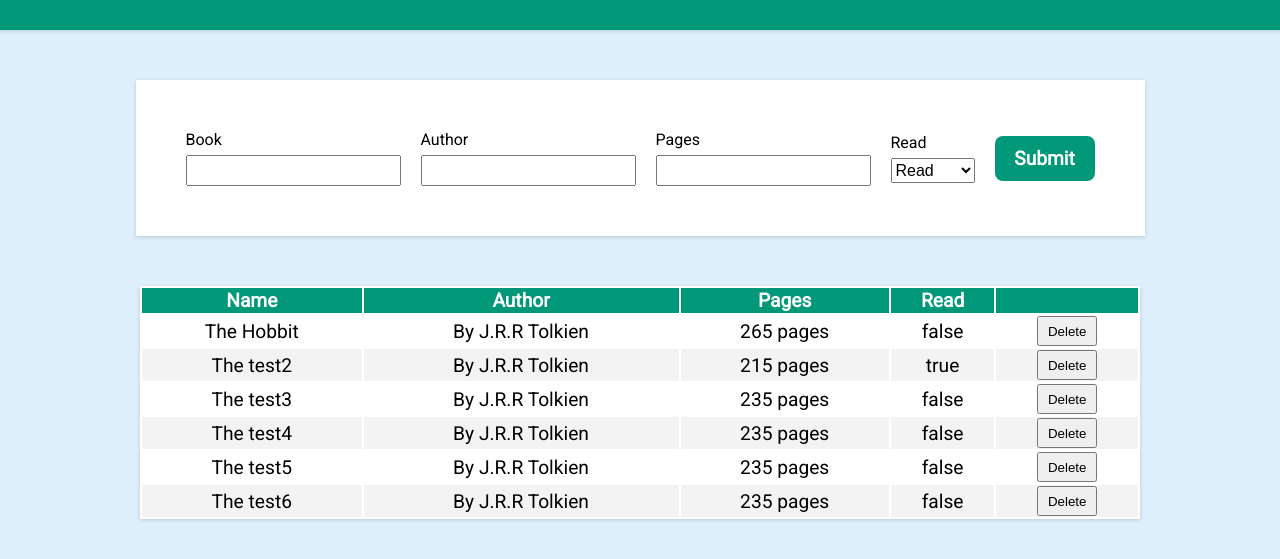
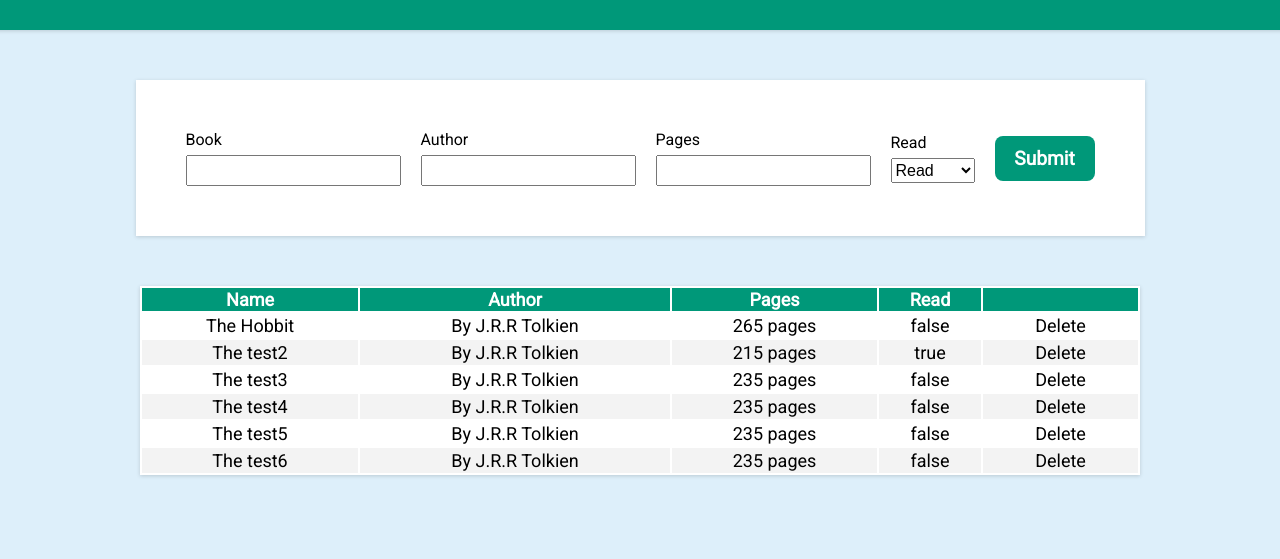
Before and after one commit to MarekRykaczewski/library, a plain HTML site: page index.html in a window 1280 px wide. Shown: the part 131-690 px from the top of the page. Drawn offline with Linux system fonts and the light colour scheme.

Commit message:
delete button styling

```diff
--- a/styles.css
+++ b/styles.css
@@ -60,7 +60,7 @@ input:focus, select:focus {
 }
 
 #shelf {
-    font-size: 1.2em;
+    font-size: 18px;
     font-family: Roboto;
     min-width: 1000px;
     box-shadow: rgba(0, 0, 0, 0.16) 0px 1px 4px;
@@ -74,7 +74,6 @@ input:focus, select:focus {
 
 .book-container {
     text-align: center;
-
 }
 
 .book-container:nth-of-type(even) {
@@ -82,6 +81,17 @@ input:focus, select:focus {
 }
 
 .delete-button {
-    height: 30px;
-    width: 60px;
+    transition: 0.3s;
+    font-size: 18px;
+    font-family: Roboto;
+    border: 0;
+    border-radius: 8px;
+    background-color: #98000000;
+    color: rgb(0, 0, 0);
 }
+
+.delete-button:hover {
+    transition: 0.3s;
+    background-color: #980000;
+    color: white;
+}
```
